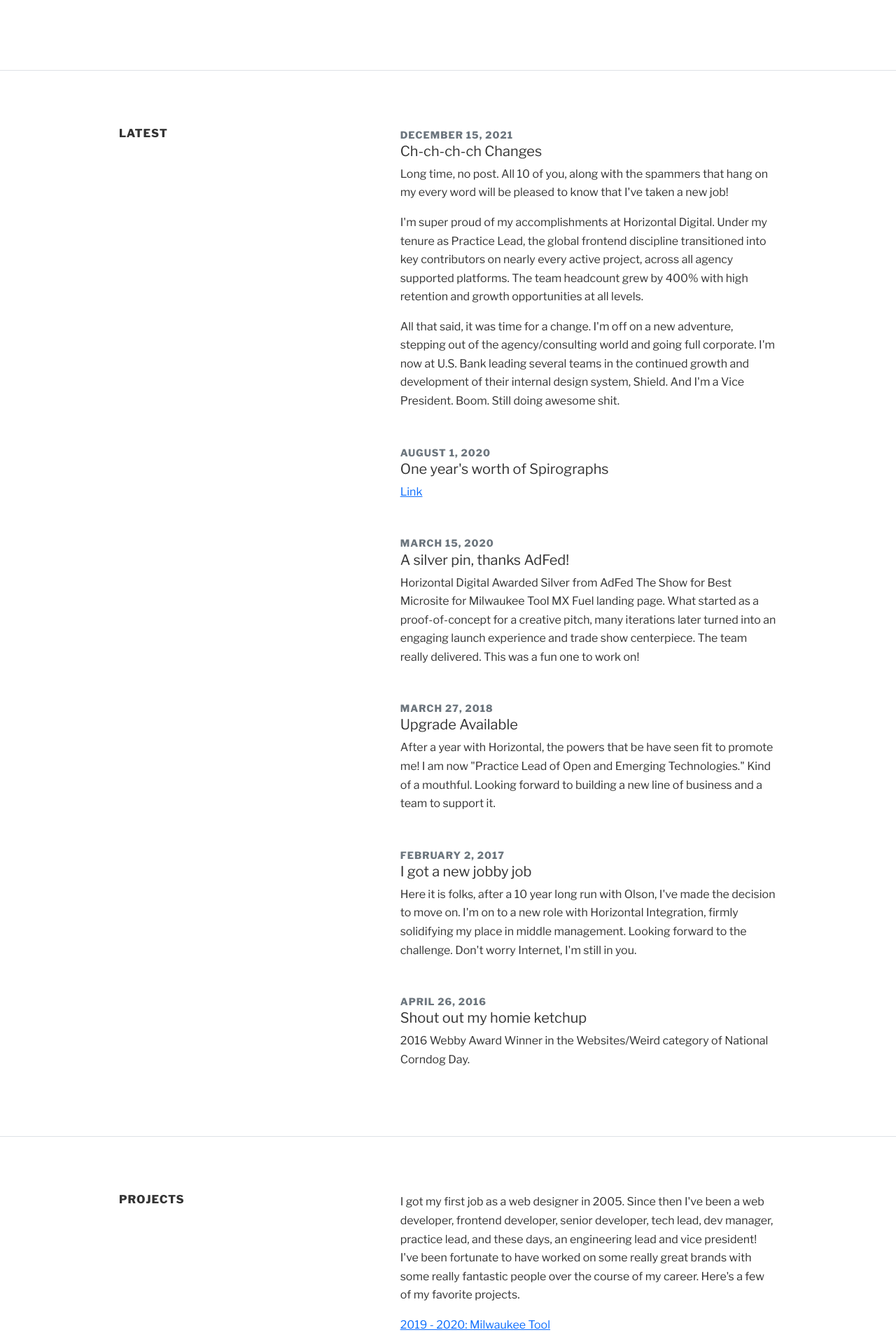
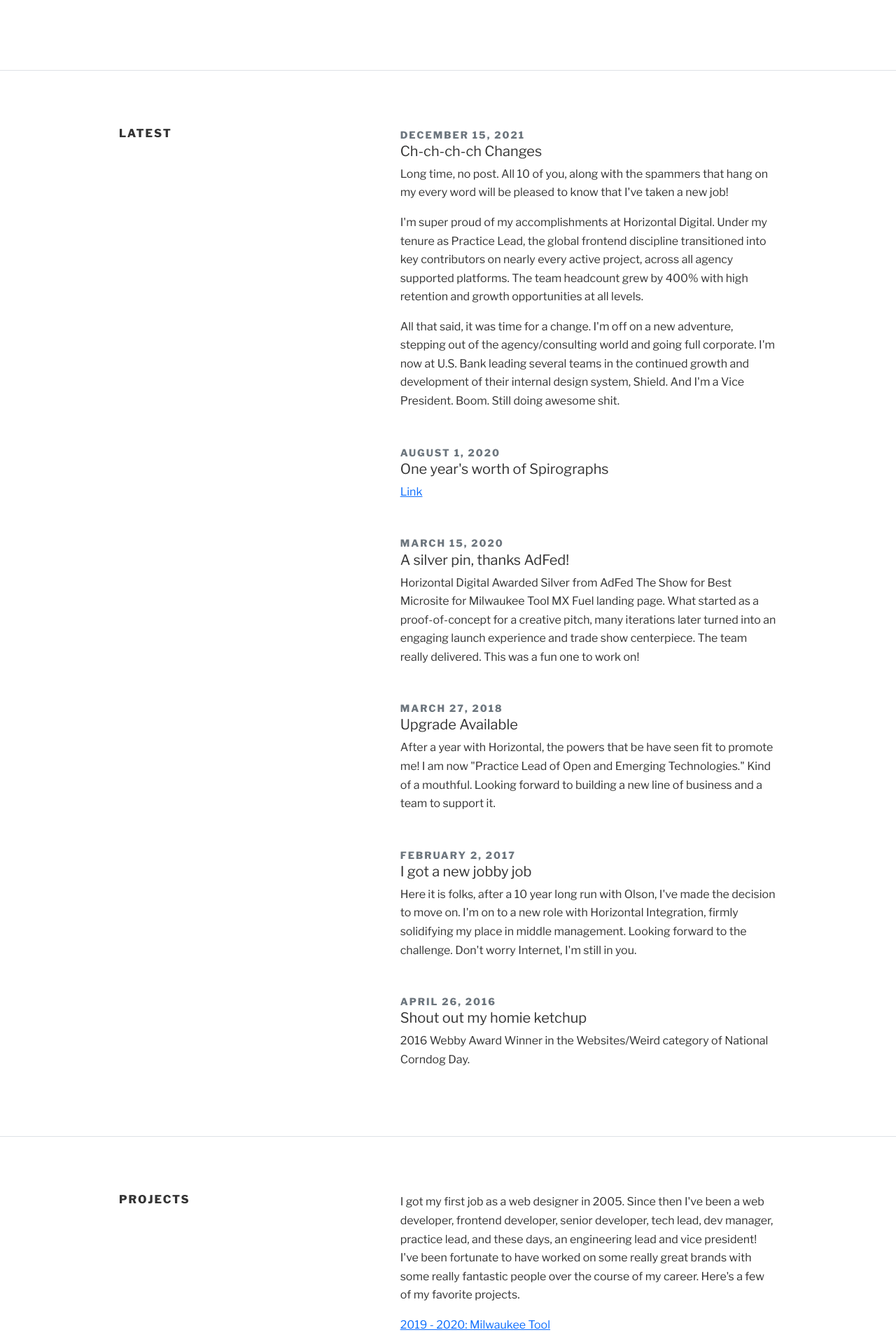
Before and after one commit to jeffreyisham/jeffreyisham.github.io, a Jekyll site: the page built from index.html, in a window 1280 px wide. Shown: the part 786-2696 px from the top of the page at 70% size. Built offline with Jekyll 4.4.1, drawn with Linux system fonts in a browser that asks for light colours.

Commit message:
Update head.html

```diff
--- a/_includes/head.html
+++ b/_includes/head.html
@@ -29,5 +29,5 @@
       }
       .posts .post { margin-bottom: 3rem; }
       .posts .post:last-child { margin-bottom: 0; }
-      .section-headline, .post-date { letter-spacing: 1px; }
+      .section-headline, .post-date { letter-spacing: 2px; }
     </style>
```
